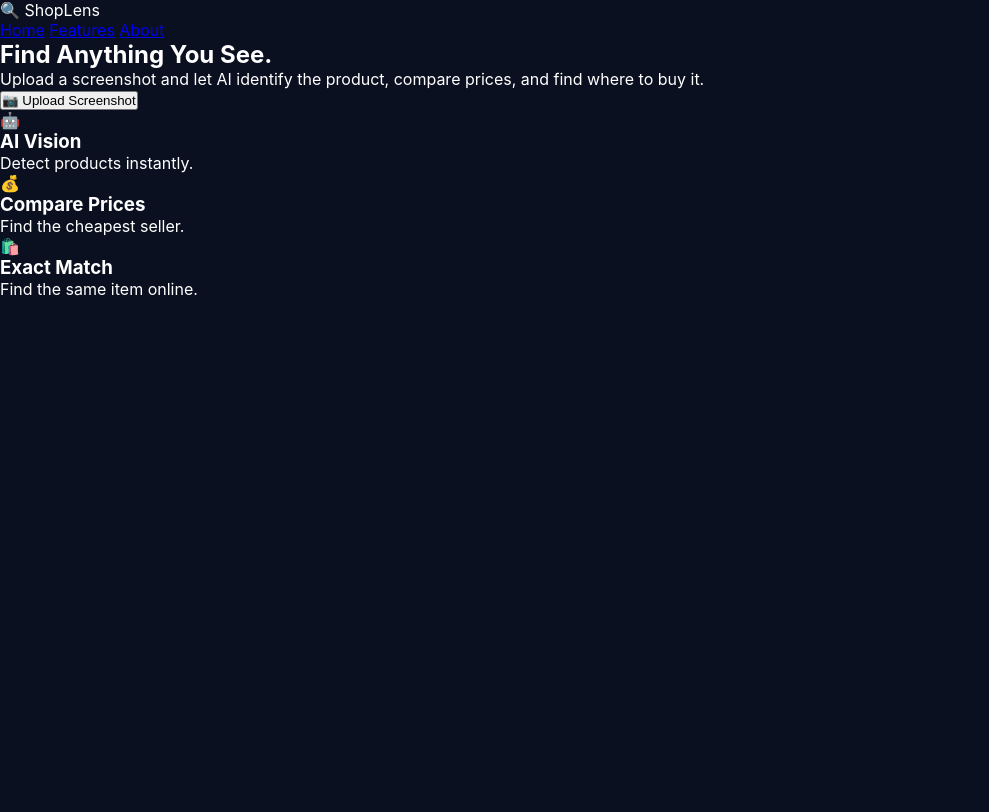
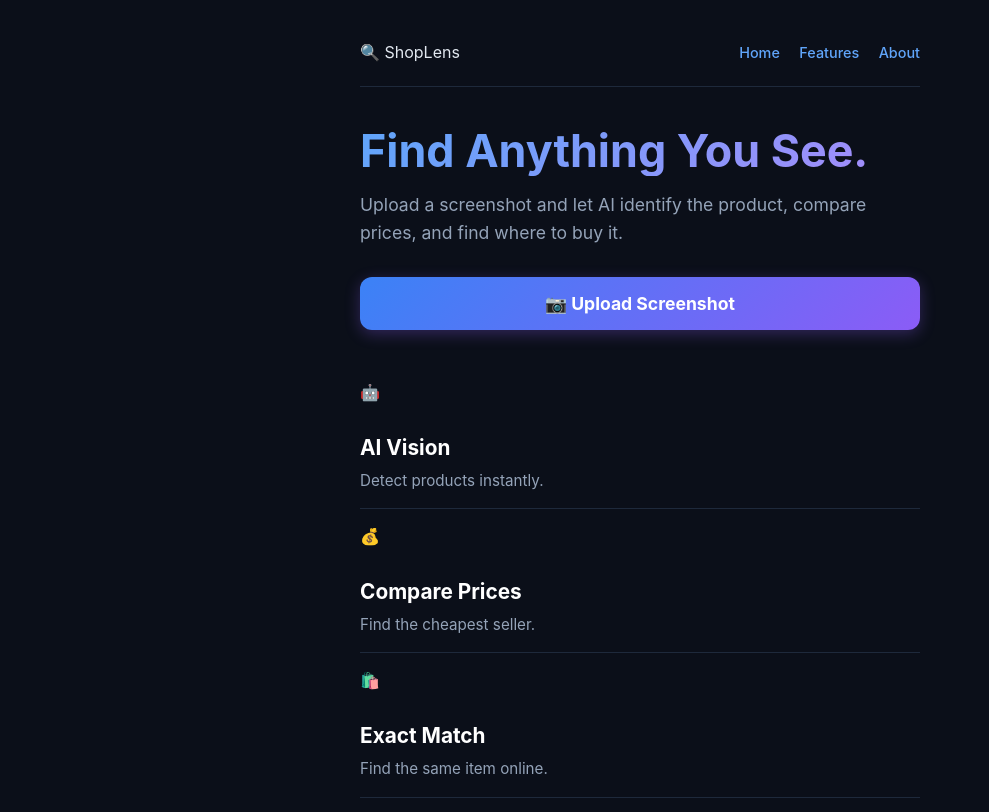
Before and after one commit to SHOPLENS191/SHOPLENS, a plain HTML site: page index.html in a window 1280 px wide. Shown: the whole page, without its empty margins (0-989 px from the left). Drawn offline with Linux system fonts and the light colour scheme.

Commit message:
Update style.css

```diff
--- a/style.css
+++ b/style.css
@@ -1,11 +1,92 @@
-*{
-margin:0;
-padding:0;
-box-sizing:border-box;
+/* --- Global Reset & Typography --- */
+* {
+    margin: 0;
+    padding: 0;
+    box-sizing: border-box;
+    font-family: -apple-system, BlinkMacSystemFont, "Segoe UI", Roboto, Helvetica, Arial, sans-serif;
 }
 
-body{
-font-family:Inter,Arial,sans-serif;
-background:#0b1020;
-color:white;
+body {
+    background-color: #0B0F19; /* Deep modern dark blue/black */
+    color: #E2E8F0;
+    line-height: 1.6;
+    padding: 20px;
+    max-width: 600px; /* Perfect for mobile viewing */
+    margin: 0 auto;
 }
+
+/* --- Navigation --- */
+/* Assuming your nav is wrapped in a <nav> tag or similar container */
+nav, .navbar {
+    display: flex;
+    justify-content: space-between;
+    align-items: center;
+    padding: 20px 0;
+    border-bottom: 1px solid #1E293B;
+    margin-bottom: 40px;
+}
+
+a {
+    color: #60A5FA;
+    text-decoration: none;
+    margin-left: 15px;
+    font-size: 0.9rem;
+    font-weight: 500;
+}
+
+/* --- Hero Section --- */
+h1 {
+    font-size: 2.8rem;
+    margin-bottom: 15px;
+    line-height: 1.1;
+    /* Cool AI-vibe Gradient Text */
+    background: linear-gradient(135deg, #60A5FA 0%, #A78BFA 100%);
+    -webkit-background-clip: text;
+    -webkit-text-fill-color: transparent;
+}
+
+p {
+    font-size: 1.1rem;
+    margin-bottom: 30px;
+    color: #94A3B8;
+}
+
+/* --- The Upload Button --- */
+button {
+    background: linear-gradient(135deg, #3B82F6 0%, #8B5CF6 100%);
+    color: white;
+    border: none;
+    padding: 16px 32px;
+    font-size: 1.1rem;
+    font-weight: bold;
+    border-radius: 12px;
+    width: 100%;
+    cursor: pointer;
+    box-shadow: 0 4px 15px rgba(139, 92, 246, 0.3);
+    margin-bottom: 50px;
+}
+
+button:active {
+    opacity: 0.8;
+    transform: scale(0.98);
+}
+
+/* --- Features Section --- */
+/* This will style the headings and text for your AI Vision, Compare Prices, etc. */
+h3 {
+    color: #FFFFFF;
+    font-size: 1.3rem;
+    margin-top: 25px;
+    margin-bottom: 5px;
+    display: flex;
+    align-items: center;
+    gap: 10px;
+}
+
+h3 + p {
+    font-size: 0.95rem;
+    color: #94A3B8;
+    margin-bottom: 15px;
+    padding-bottom: 15px;
+    border-bottom: 1px solid #1E293B;
+}
```
